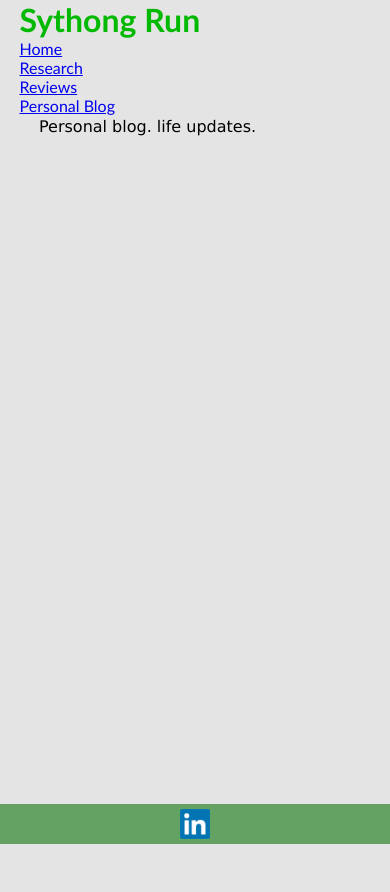
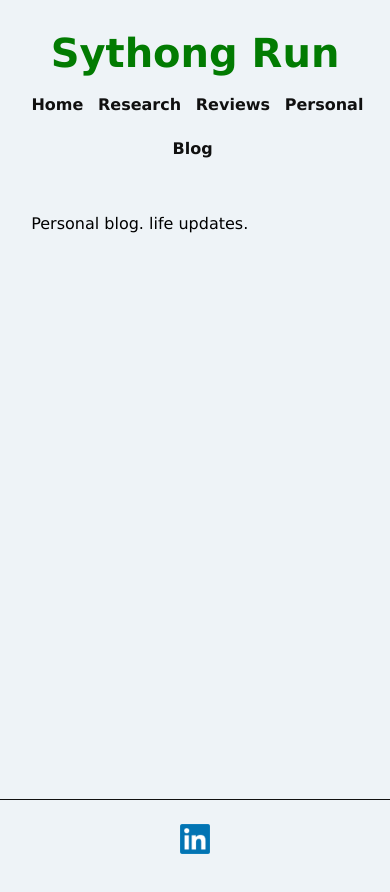
Before and after one commit to Sythong-r/Sythong-Website, a plain HTML site: page blog.html in a window 390 px wide. Before the commit the page ends 844 px from the top, so only its background shows below. Drawn offline with Linux system fonts and the light colour scheme.

Commit message:
completed float-box layout, across all tabs

```diff
--- a/assets/style.css
+++ b/assets/style.css
@@ -8,8 +8,8 @@
 body {
     font-family: Verdana, Geneva, Tahoma, sans-serif;
     background-color: #eef3f7;
-    line-height: 1.8;
-    margin: 1em;
+    line-height:2.7em;
+    margin: 0;
     padding: 0;
 }
 
@@ -56,25 +56,57 @@ nav ul li a {
 }
 
 nav ul li a:hover {
-    color: #027b02; /* color change with mouse hover */
+    background-color: #8fd88f; /* color change with mouse hover */
 }
 
-/* Responsive Header for Small Screens */
+/* Responsive header for small screen */
 @media (max-width: 768px) {
-
-    /* nav ul {
-        flex-direction: column; /* vertical navigation for small screen
+    nav ul {
+        flex-direction: column; /* Stack navigation vertically on small screens */
         align-items: center;
-    } */
-
-    nav ul {
-        list-style-type: none;
-        margin: 0;
-        padding: 0;
-        width: 60px;
-      }
+    }
 
     nav ul li a {
-        display: block;
-      }
+        font-size: 1em; /* Slightly smaller text for mobile */
+        padding: 0.3em; /* Adjust spacing for better fit */
+    }
 }
+
+main {
+    display:inline-block;
+    margin:0;
+    margin-left:8%;
+    margin-right:8%;
+    position: relative;
+    font-family: Verdana, Geneva, Tahoma, sans-serif;
+    line-height: 30px;
+    min-height: 70vh;
+}
+
+main .about-img {
+    width: 320px;
+    float: left;
+    margin-right: 20px;
+    margin-bottom: 20px;
+    margin-top: 0px;
+}
+
+main .about-text {
+    font-family: Verdana, Geneva, Tahoma, sans-serif;
+    margin-top: 25px;
+    position: auto;
+}
+
+/*footer*/
+footer {
+    text-align: center;
+    padding: 1.5em 0.5em;
+    font-size: 1em;
+    color: #8fd88f;
+    border-top: 1px solid #101010;
+    }
+
+footer img {
+    height: 30px;
+    float: center;
+}
--- a/blog.html
+++ b/blog.html
@@ -1,20 +1,24 @@
 <!DOCTYPE html>
 <html lang="en">
 <head>
+    <meta charset="UTF-8">
+    <meta name="viewport" content="width=device-width, initial-scale=1.0"/>
     <title>Sythong Run</title>
-    <link rel="stylesheet" href="assets/mobile_style.css">
-    <link rel="stylesheet" href="assets/pc_style.css">
-    <meta name="viewport" content="width=device-width, initial-scale=1.0"/>
+    <link rel="stylesheet" href="assets/style.css">
 </head>
 
 <body>
-    <nav id="name-menu">
-        <h1 class="name">Sythong Run</h1>
-        <nav class="menu-item"><a href="index.html">Home</a></nav>
-        <nav class="menu-item"><a href="research.html">Research</a></nav>
-        <nav class="menu-item"><a href="reviews.html">Reviews</a></nav>
-        <nav class="menu-item"><a href="blog.html">Personal Blog</a></nav>
-    </nav>
+    <header>
+        <h1>Sythong Run</h1>
+        <nav>
+            <ul>
+                <li><a href="index.html">Home</a></li>
+                <li><a href="research.html">Research</a></li>
+                <li><a href="reviews.html">Reviews</a></li>
+                <li><a href="blog.html">Personal Blog</a></li>
+            </ul>
+        </nav>
+    </header>
 <main>
     <p> Personal blog. life updates.
     </p>
@@ -22,7 +26,7 @@
 
 <footer id="footer">
     <div>
-        <a class="logo" href="https://www.linkedin.com/in/sythong-run/"><img src="assets/photos/linkedin_logo.png" alt="LinkedIn logo"></a>
+        <a class="linkedin-logo" href="https://www.linkedin.com/in/sythong-run/"><img src="assets/photos/linkedin_logo.png" alt="LinkedIn logo"></a>
     </div>
 </footer>
 </body>
```
Also changed, not shown: index.html (+2 -1 lines), research.html (+15 -11 lines), reviews.html (+15 -12 lines).
